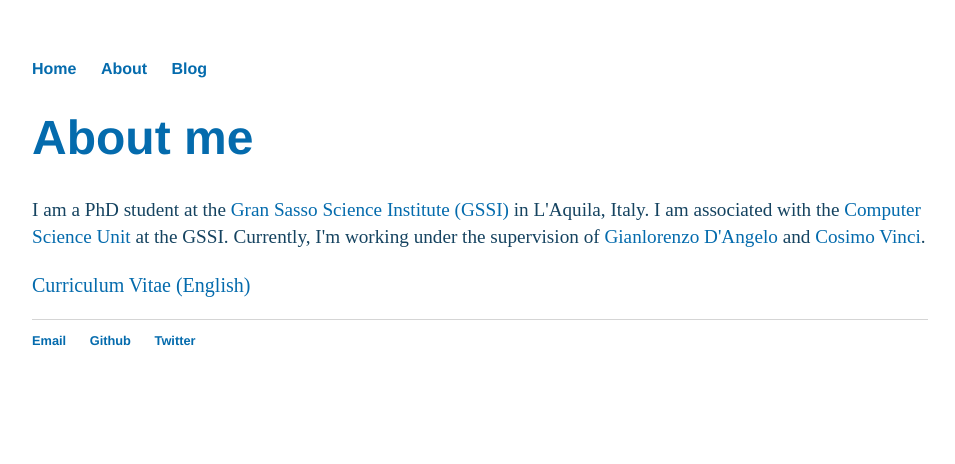
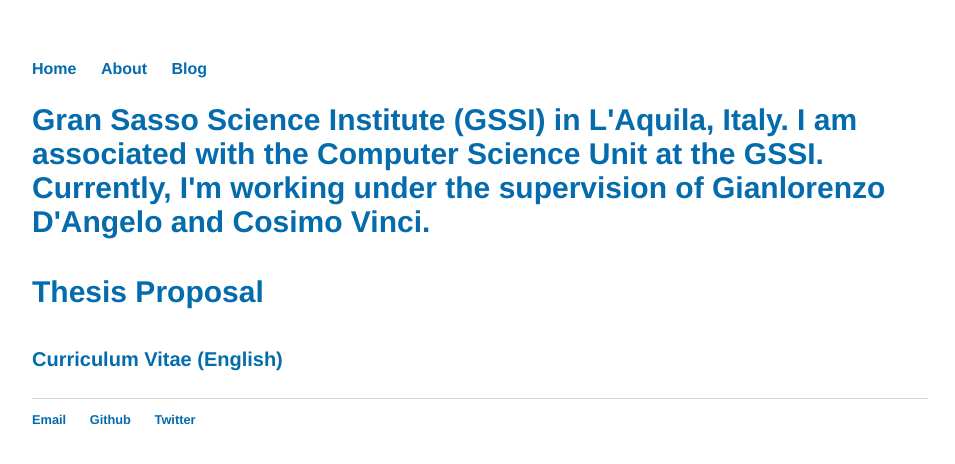
Before and after one commit to debashmitap/debashmitap.github.io, a Jekyll site: the page built from about/index.html, in a window 1280 px wide. Shown: the top 464 px of the page, without its empty margins (160-1115 px from the left). Built offline with Jekyll 4.4.1, drawn with Linux system fonts in a browser that asks for light colours.

Commit message:
Update index.html

```diff
--- a/about/index.html
+++ b/about/index.html
@@ -2,7 +2,9 @@
  layout: default
 ---
  <div class="about">
-     <h1>About me</h1>
-     <p>I am a PhD student at the <a href="https://www.gssi.it">Gran Sasso Science Institute (GSSI)</a> in L'Aquila, Italy. I am associated with the <a href="https://sites.google.com/gssi.it/csgssi/home?authuser=0">Computer Science Unit</a> at the GSSI. Currently, I'm working under the supervision of <a href="https://cs.gssi.it/gianlorenzo.dangelo/index.html">Gianlorenzo D'Angelo</a> and <a href="https://sites.google.com/view/cosimo-vinci">Cosimo Vinci</a>.</p>
+     <h2 style="font-size:30px;>About me</h2>
+     <p>I am a PhD student at the <a href="https://www.gssi.it">Gran Sasso Science Institute (GSSI)</a> in L'Aquila, Italy. I am associated with the <a href="https://sites.google.com/gssi.it/csgssi/home?authuser=0">Computer Science Unit</a> at the GSSI. Currently, I'm working under the supervision of <a href="https://cs.gssi.it/gianlorenzo.dangelo/index.html">Gianlorenzo D'Angelo</a> and <a href="https://sites.google.com/view/cosimo-vinci">Cosimo Vinci</a>.<br></p>
+     <h2 style="font-size:30px;>Important Links</h2>
+     <p style="font-size:20px;"><a href="https://github.com/debashmitap/thesis_proposal/blob/main/Thesis-Proposal.pdf">Thesis Proposal</a></p>
      <p style="font-size:20px;"><a href="https://github.com/debashmitap/Resume/blob/main/Debashmita_Poddar_CV.pdf">Curriculum Vitae (English)</a></p>
  </div>
```
